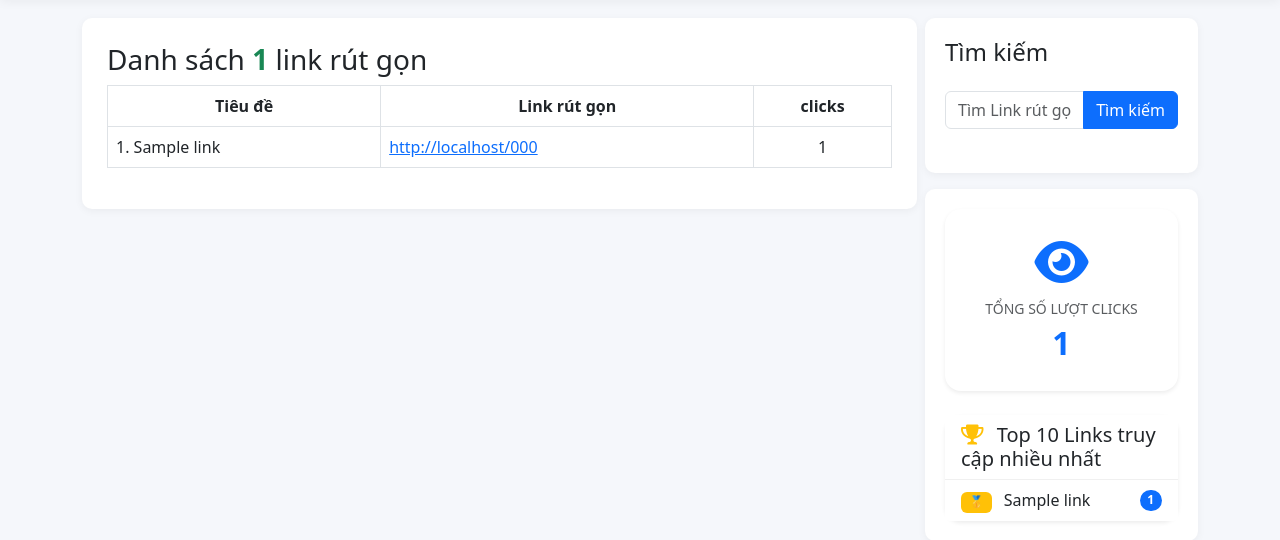
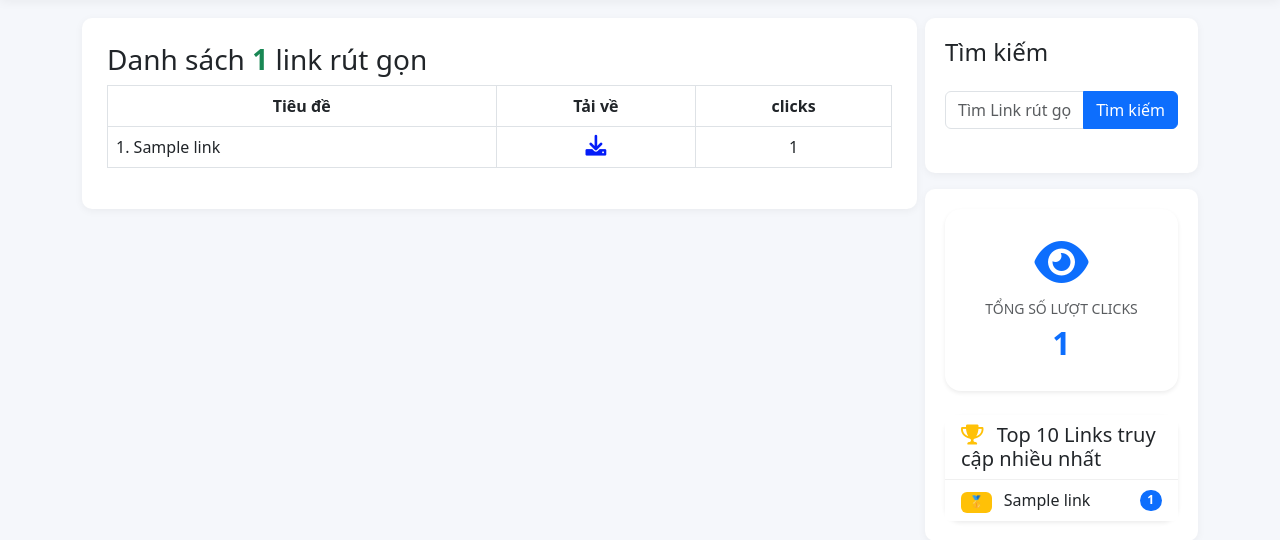
Before and after one commit to haiphong129/dethi, a Flask app: page /links in a window 1280 px wide. Shown: the part 62-602 px from the top of the page. Run offline with Flask 3, Linux system fonts and the light colour scheme; tables that the repository leaves empty hold one stand-in row (values such as "Sample post").

Commit message:
edit links

```diff
--- a/app.py
+++ b/app.py
@@ -907,10 +907,14 @@ def backup_db():
 
     subprocess.run([
         r"C:\Program Files\PostgreSQL\18\bin\pg_dump.exe",
+        "-F", "c",          # custom format
+        "-v",               # verbose
+        "--no-owner",
+        "--no-privileges",
         db_url,
         "-f",
         filepath
-    ])
+        ],check=True)
 
     print(f"Backup created: {filepath}")
 # --------------------
--- a/cmd.txt
+++ /dev/null
@@ -1 +0,0 @@
-flask backup
--- a/templates/_pagination_dethi.html
+++ b/templates/_pagination_dethi.html
@@ -41,7 +41,7 @@
 
         {% endif %}
 
-        {% for p in pagination.iter_pages() %}
+        {% for p in pagination.iter_pages(left_edge=1,left_current=2,right_current=2, right_edge=1) %}
 
             {% if p %}
 
--- a/templates/_pagination_links.html
+++ b/templates/_pagination_links.html
@@ -26,7 +26,7 @@
 
         {% endif %}
 
-        {% for p in pagination.iter_pages() %}
+        {% for p in pagination.iter_pages(left_edge=1,left_current=2,right_current=2, right_edge=1) %}
 
             {% if p %}
 
--- a/templates/links.html
+++ b/templates/links.html
@@ -7,7 +7,7 @@
     <table class="table table-bordered">
     <tr>
         <th class="text-center fw-bold">Tiêu đề</th>
-        <th class="text-center fw-bold">Link rút gọn</th>
+        <th class="text-center fw-bold">Tải về</th>
         <th class="text-center fw-bold">clicks</th>
         {% if session.get('user_id') and session.get('role') == 'admin' %}
             <th class="text-center fw-bold">Hành động</th>
@@ -16,15 +16,20 @@
 
     {% for l in links %}
     <tr>
-        <td>
+        <td >
             {{ loop.index + (pagination.page - 1) * pagination.per_page }}.
             {%if l.original_url %}
                 <a href="{{l.original_url }}" target="_blank" class="text-decoration-none text-primary">{{ l.title|safe }}</a>
             {%else%}
                 <span class="">{{ l.title|safe }}</span>
             {% endif %}
+
         </td>
-        <td><a href="{{ request.host_url }}{{ l.short_code }}" target="_blank">{{ request.host_url }}{{ l.short_code }}</a></td>
+        <td style="text-align:center; vertical-align:middle;">
+            <a href="{{ request.host_url }}{{ l.short_code }}" target="_blank" >
+                    <i class="fas fa-download" style="color: #041cf8; font-size: 1.3em;"></i>
+            </a>
+        </td>
         <td class="text-center">{{ l.clicks }}</td>
         {% if session.get('user_id') and session.get('role') == 'admin' %}
         <td>
```
Also changed, not shown: config.py (+9 -8 lines), 4 other files.
